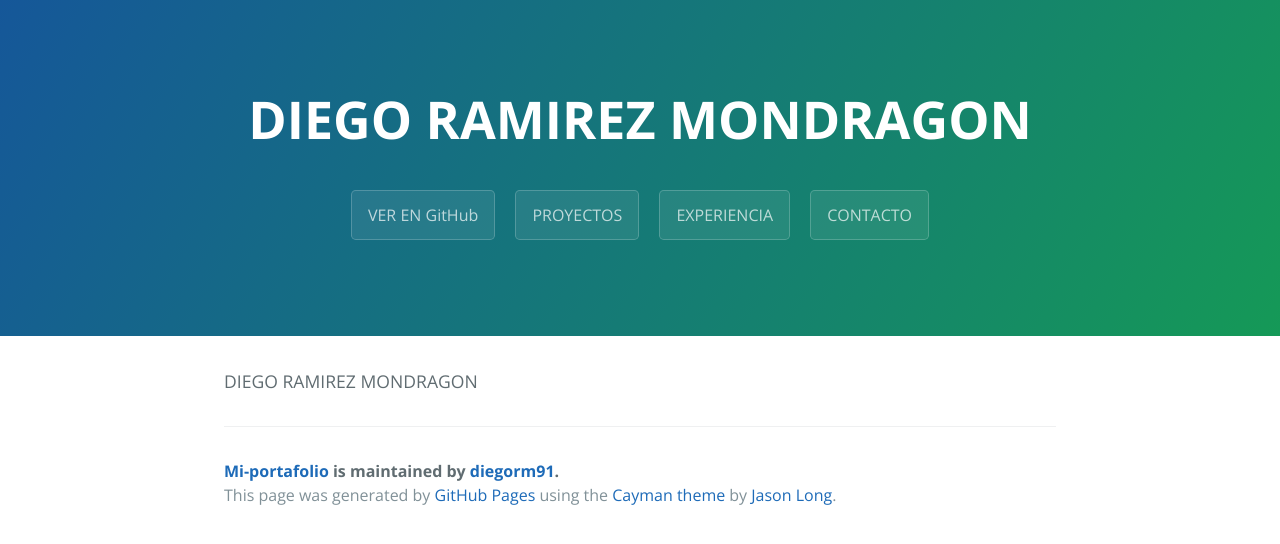
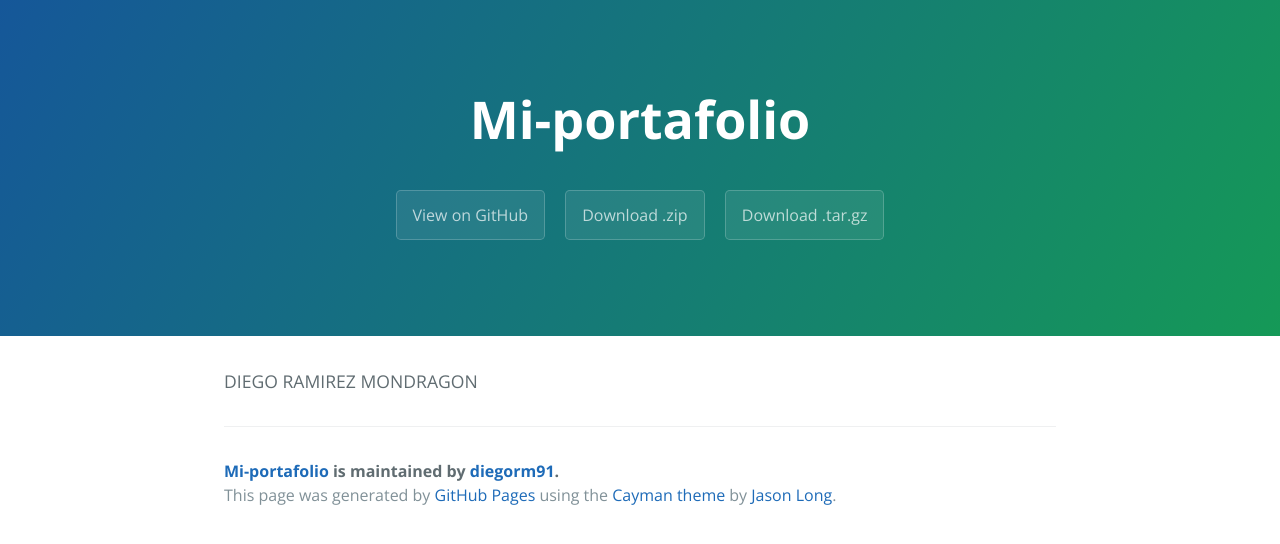
Before and after one commit to diegorm91/MI-PORTAFOLIO, a plain HTML site: page index.html in a window 1280 px wide. Drawn offline with nearby package versions, Linux system fonts and the light colour scheme.

Commit message:
Create gh-pages branch via GitHub

```diff
--- a/index.html
+++ b/index.html
@@ -11,12 +11,11 @@
   </head>
   <body>
     <section class="page-header">
-      <h1 class="project-name">DIEGO RAMIREZ MONDRAGON</h1>
+      <h1 class="project-name">Mi-portafolio</h1>
       <h2 class="project-tagline"></h2>
-      <a href="https://github.com/diegorm91/MI-PORTAFOLIO" class="btn">VER EN GitHub</a>
-      <a href="https://github.com/diegorm91/MI-PORTAFOLIO/zipball/master" class="btn">PROYECTOS</a>
-      <a href="https://github.com/diegorm91/MI-PORTAFOLIO/tarball/master" class="btn">EXPERIENCIA</a>
-      <a href="https://github.com/diegorm91/MI-PORTAFOLIO/tarball/master" class="btn">CONTACTO</a>
+      <a href="https://github.com/diegorm91/MI-PORTAFOLIO" class="btn">View on GitHub</a>
+      <a href="https://github.com/diegorm91/MI-PORTAFOLIO/zipball/master" class="btn">Download .zip</a>
+      <a href="https://github.com/diegorm91/MI-PORTAFOLIO/tarball/master" class="btn">Download .tar.gz</a>
     </section>
 
     <section class="main-content">
```
